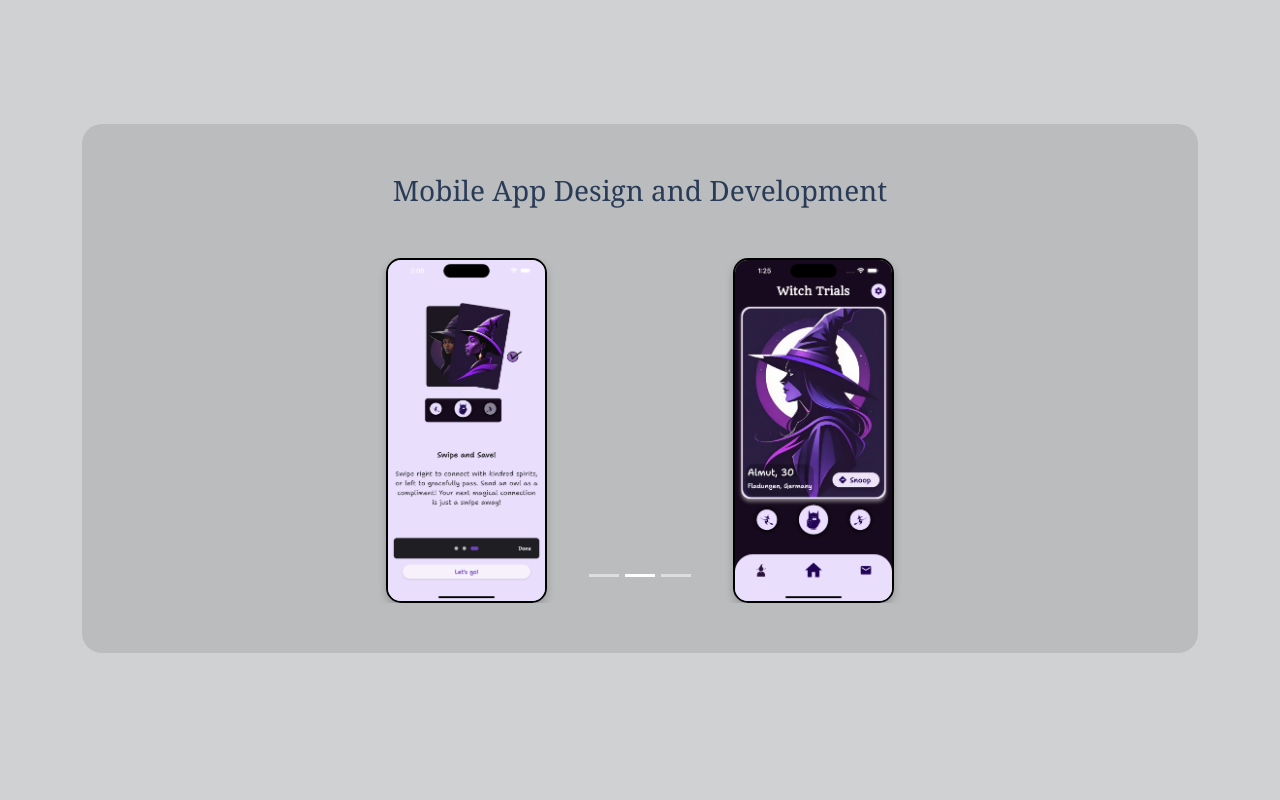
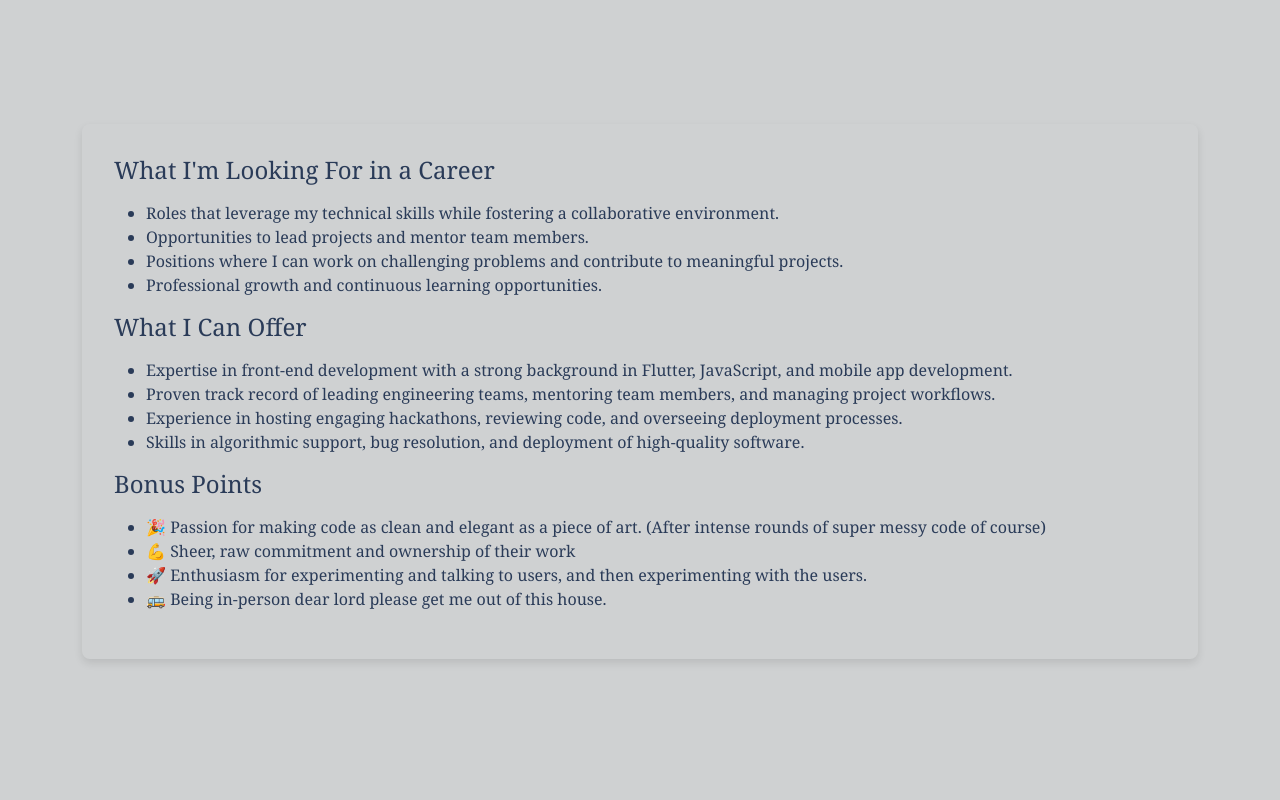
Before and after one commit to abrichards10/BrookesWorld, a React (Create React App) app: page /gallery in a window 1280 px wide. Shown: the part 680-1480 px from the top of the page. Built offline with nearby package versions, Linux system fonts and the light colour scheme.

Commit message:
added shadows

```diff
--- a/src/App.js
+++ b/src/App.js
@@ -7,6 +7,7 @@ import CarouselComponent from "./components/Carousel";
 import "./components/App.css";
 import StarsAnimation from "./components/StarsAnimation";
 import CloudsAnimation from "./components/CloudsAnimation";
+import CareerSection from "./components/CareerSection";
 
 const App = () => {
   const [isDarkMode, setIsDarkMode] = useState(false);
@@ -103,6 +104,7 @@ const App = () => {
         <Header toggleDarkMode={toggleDarkMode} isDarkMode={isDarkMode} />
         <div className="container">
           <Home />
+          <CareerSection />
           <CarouselComponent />
           <Gallery />
         </div>
--- a/src/components/App.css
+++ b/src/components/App.css
@@ -103,10 +103,7 @@
   text-align: center;
 }
 
-
-
 .header button {
-
   border: none;
   border-radius: 50px;
   cursor: pointer;
@@ -183,6 +180,8 @@
 
 .footer {
   background-color: var(--footer-bg);
+  box-shadow: 0 6px 12px rgba(0, 0, 0, 0.1);
+
   color: var(--footer-text);
   padding: 20px 0;
   text-align: center;
@@ -228,7 +227,7 @@
 
 .gallery-container {
   width: 100%;
-  background-color:rgba(0, 0, 0, 0.1);
+  box-shadow: 0 6px 12px rgba(0, 0, 0, 0.1);
   border-radius: 20px;
 }
 
@@ -311,7 +310,7 @@
 .carousel-container {
   width: 100%;
   padding: 50px;
-  background-color:rgba(0, 0, 0, 0.1);
+  box-shadow: 0 4px 8px rgba(0, 0, 0, 0.1);
   border-radius: 20px;
 }
 
@@ -452,3 +451,23 @@
 .scroll-bar-section:hover {
   background: #bbb;
 }
+
+.career-section {
+  padding: 2rem;
+  background-color: var(--section-bg);
+  color: var(--text-color);
+  border-radius: 8px;
+  box-shadow: 0 4px 8px rgba(0, 0, 0, 0.1);
+  margin: 2rem 0;
+  margin-bottom: 300px;
+}
+
+.career-section h2 {
+  font-size: 1.5rem;
+  margin-bottom: 1rem;
+}
+
+.career-section p {
+  font-size: 1rem;
+  line-height: 1.6;
+}
--- /dev/null
+++ b/src/components/CareerSection.js
@@ -0,0 +1,60 @@
+import React from "react";
+import "./App.css"; // Import the CSS file for styling
+
+const CareerSection = () => {
+  return (
+    <section className="career-section">
+      <div className="career-content">
+        <h2>What I'm Looking For in a Career</h2>
+        <ul>
+          <li>
+            Roles that leverage my technical skills while fostering a
+            collaborative environment.
+          </li>
+          <li>Opportunities to lead projects and mentor team members.</li>
+          <li>
+            Positions where I can work on challenging problems and contribute to
+            meaningful projects.
+          </li>
+          <li>Professional growth and continuous learning opportunities.</li>
+        </ul>
+
+        <h2>What I Can Offer</h2>
+        <ul>
+          <li>
+            Expertise in front-end development with a strong background in
+            Flutter, JavaScript, and mobile app development.
+          </li>
+          <li>
+            Proven track record of leading engineering teams, mentoring team
+            members, and managing project workflows.
+          </li>
+          <li>
+            Experience in hosting engaging hackathons, reviewing code, and
+            overseeing deployment processes.
+          </li>
+          <li>
+            Skills in algorithmic support, bug resolution, and deployment of
+            high-quality software.
+          </li>
+        </ul>
+
+        <h2>Bonus Points</h2>
+        <ul>
+          <li>
+            🎉 Passion for making code as clean and elegant as a piece of art.
+            (After intense rounds of super messy code of course)
+          </li>
+          <li>💪 Sheer, raw commitment and ownership of their work</li>
+          <li>
+            🚀 Enthusiasm for experimenting and talking to users, and then
+            experimenting with the users.
+          </li>
+          <li>🚌 Being in-person dear lord please get me out of this house.</li>
+        </ul>
+      </div>
+    </section>
+  );
+};
+
+export default CareerSection;
```
